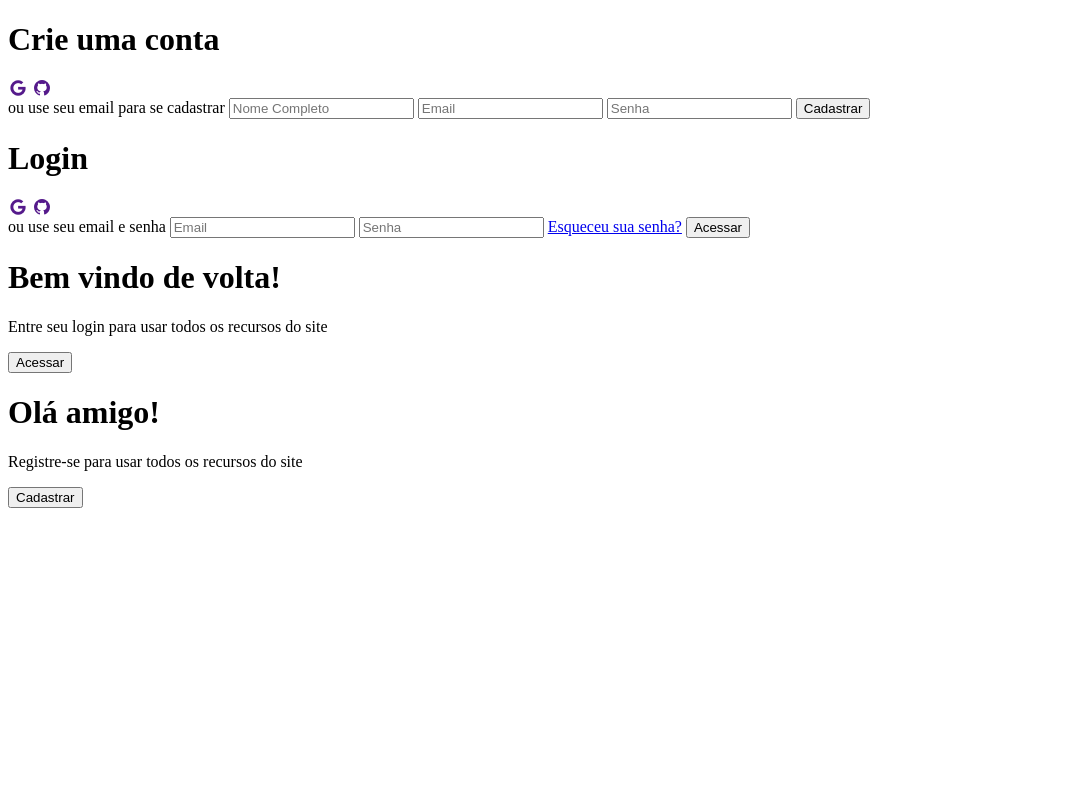
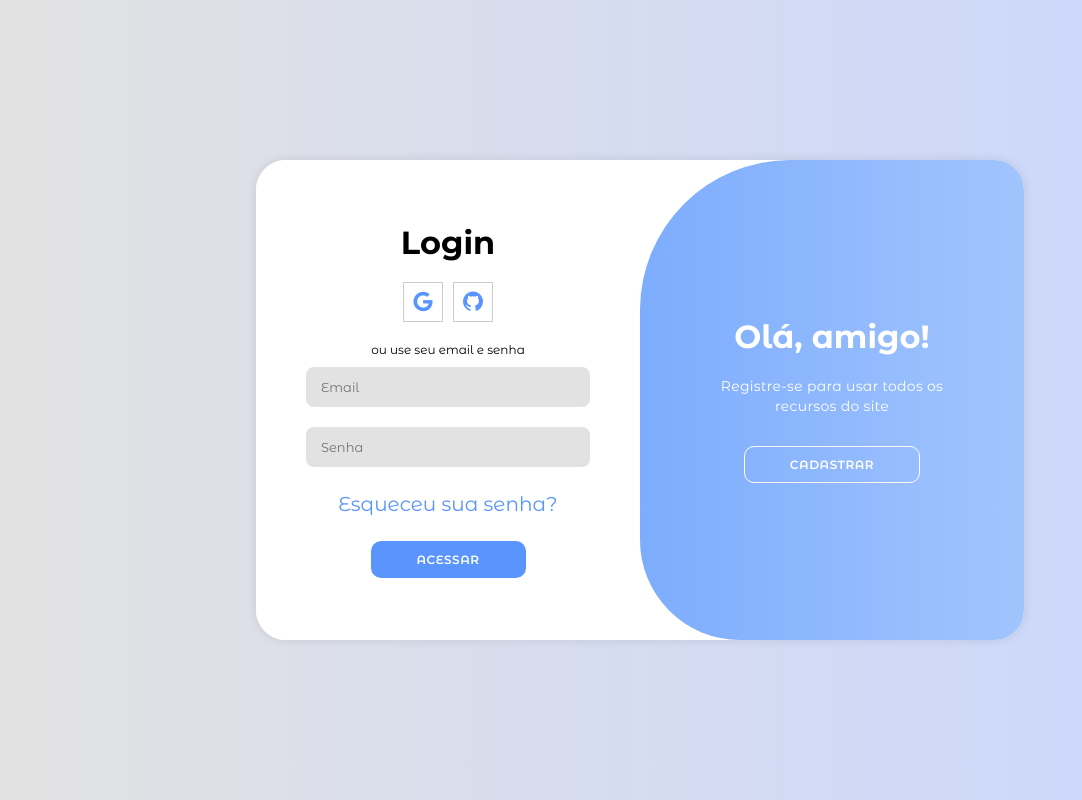
Before and after one commit to LucasPaixao-F/FichaVirtual2.0, a plain HTML site: page index.html in a window 1280 px wide. Shown: the whole page, without its empty margins (0-1082 px from the left). Drawn offline with Linux system fonts and the light colour scheme; a script that the page names is missing.

Commit message:
Adicionado tela de login e transiçao para criar conta ou logar

```diff
--- a/index.html
+++ b/index.html
@@ -3,7 +3,7 @@
 	<head>
 		<meta charset="UTF-8" />
 		<meta name="viewport" content="width=device-width, initial-scale=1.0" />
-		<link rel="stylesheet" href="styles.css" />
+		<link rel="stylesheet" href="style.css" />
 		<link
 			rel="stylesheet"
 			href="https://cdnjs.cloudflare.com/ajax/libs/font-awesome/7.0.1/css/all.min.css"
@@ -11,14 +11,17 @@
 		<title>Login</title>
 	</head>
 	<body>
-
 		<div class="container" id="container">
 			<div class="form-container sign-up">
 				<form>
 					<h1>Crie uma conta</h1>
 					<div class="social-icons">
-                  <a href="" class="icon"><i class="fa-brands fa-google"></i></a>
-                  <a href="" class="icon"><i class="fa-brands fa-github"></i><a>
+						<a href="" class="icon">
+							<i class="fa-brands fa-google"></i>
+						</a>
+						<a href="" class="icon">
+							<i class="fa-brands fa-github"></i>
+						</a>
 					</div>
 					<span>ou use seu email para se cadastrar</span>
 					<input type="text" placeholder="Nome Completo" />
@@ -31,8 +34,12 @@
 				<form>
 					<h1>Login</h1>
 					<div class="social-icons">
-                  <a href="" class="icon"><i class="fa-brands fa-google"></i></a>
-                  <a href="" class="icon"><i class="fa-brands fa-github"></i><a>
+						<a href="" class="icon">
+							<i class="fa-brands fa-google"></i>
+						</a>
+						<a href="" class="icon">
+							<i class="fa-brands fa-github"></i>
+						</a>
 					</div>
 					<span>ou use seu email e senha</span>
 					<input type="email" placeholder="Email" />
@@ -49,9 +56,9 @@
 						<button class="hidden" id="login">Acessar</button>
 					</div>
 					<div class="toggle-panel toggle-right">
-                  <h1>Olá amigo!</h1>
+						<h1>Olá, amigo!</h1>
 						<p>Registre-se para usar todos os recursos do site</p>
-                  <button class="hidden" id="login">Cadastrar</button>
+						<button class="hidden" id="register">Cadastrar</button>
 					</div>
 				</div>
 			</div>
--- /dev/null
+++ b/script.js
@@ -0,0 +1,11 @@
+const container = document.getElementById("container");
+const registerButton = document.getElementById("register");
+const loginButton = document.getElementById("login");
+
+registerButton.addEventListener("click", () => {
+	container.classList.add("active");
+});
+
+loginButton.addEventListener("click", () => {
+	container.classList.remove("active");
+});
--- a/style.css
+++ b/style.css
@@ -3,4 +3,204 @@
 	margin: 0;
 	padding: 0;
 	box-sizing: border-box;
+	font-family: "Montserrat Alternates", sans-serif;
 }
+
+body {
+	background-color: rgb(185, 195, 255);
+	background: linear-gradient(to right, #e2e2e2, #c9d6ff);
+	display: flex;
+	align-items: center;
+	justify-content: center;
+	flex-direction: column;
+	height: 100vh;
+}
+
+.container {
+	background-color: #fff;
+	border-radius: 30px;
+	box-shadow: 0 0 10px rgba(0, 0, 0, 0.1);
+	position: relative;
+	overflow: hidden;
+	width: 768px;
+	max-width: 100%;
+	min-height: 480px;
+}
+
+.container p {
+	font-size: 14px;
+	line-height: 20px;
+	letter-spacing: 0.3px;
+	margin: 20px;
+}
+
+.container span {
+	font-size: 12px;
+}
+
+.container a {
+	color: #5995fd;
+	font-size: 20px;
+	text-decoration: none;
+	margin: 15px;
+}
+
+.container button {
+	background-color: #5995fd;
+	color: #fff;
+	font-size: 12px;
+	padding: 10px 45px;
+	border: 1px solid transparent;
+	border-radius: 10px;
+	font-weight: 600;
+	letter-spacing: 0.5px;
+	text-transform: uppercase;
+	margin-top: 10px;
+	cursor: pointer;
+}
+
+.container button.hidden {
+	background-color: transparent;
+	border-color: #fff;
+}
+
+.container form {
+	background-color: #fff;
+	display: flex;
+	align-items: center;
+	justify-content: center;
+	flex-direction: column;
+	padding: 0px 50px;
+	height: 100%;
+}
+
+.container input {
+	background-color: #e2e2e2;
+	border: none;
+	margin: 10px 0;
+	padding: 12px 15px;
+	font-size: 13px;
+	border-radius: 8px;
+	width: 100%;
+	outline: none;
+}
+.form-container {
+	position: absolute;
+	top: 0;
+	height: 100%;
+	transition: all 0.6s ease-in-out;
+}
+
+.sign-in {
+	left: 0;
+	width: 50%;
+	z-index: 2;
+}
+.container.active .sign-in {
+	transform: translateX(100%);
+}
+.sign-up {
+	left: 0;
+	width: 50%;
+	opacity: 0;
+	z-index: 1;
+}
+
+.container.active .sign-up {
+	transform: translateX(100%);
+	opacity: 1;
+	z-index: 5;
+	animation: move 0.6s;
+}
+
+@keyframes move {
+	0%,
+	49.99% {
+		opacity: 0;
+		z-index: 1;
+	}
+	50%,
+	100% {
+		opacity: 1;
+		z-index: 5;
+	}
+}
+
+.social-icons {
+	margin: 20px 0;
+}
+
+.social-icons a {
+	border: 1px solid #ccc;
+	border-radius: 2%;
+	display: inline-flex;
+	align-items: center;
+	justify-content: center;
+	margin: 0 3px;
+	height: 40px;
+	width: 40px;
+}
+
+.toggle-container {
+	position: absolute;
+	top: 0;
+	left: 50%;
+	width: 50%;
+	height: 100%;
+	overflow: hidden;
+	transition: all 0.6s ease-in-out;
+	border-radius: 150px 0 0 100px;
+	z-index: 1000;
+}
+
+.container.active .toggle-container {
+	transform: translateX(-100%);
+	border-radius: 0 150px 100px 0;
+}
+
+.toggle {
+	background-color: #5995fd;
+	height: 100%;
+	background: linear-gradient(to right, #5995fd, #a1c4fd);
+	color: #fff;
+	position: relative;
+	left: -100%;
+	height: 100%;
+	width: 200%;
+	transform: translateX(0);
+	transition: all 0.6s ease-in-out;
+}
+
+.container.active .toggle {
+	transform: translateX(50%);
+}
+
+.toggle-panel {
+	position: absolute;
+	width: 50%;
+	height: 100%;
+	display: flex;
+	align-items: center;
+	justify-content: center;
+	flex-direction: column;
+	padding: 0 40px;
+	text-align: center;
+	top: 0;
+	transform: translateX(0);
+}
+.toggle-left {
+	transform: translateX(-200%);
+}
+
+.container.active .toggle-left {
+	transform: translateX(0);
+}
+
+.toggle-right {
+	right: 0;
+	transform: translateX(0);
+}
+
+.container.active .toggle-right {
+	transform: translateX(200%);
+}
```
Lines whose indentation alone changed are shown as unchanged.
